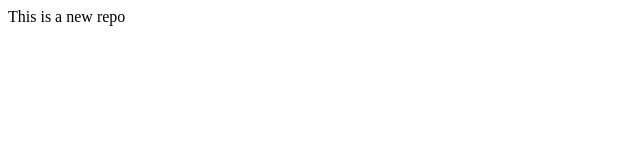
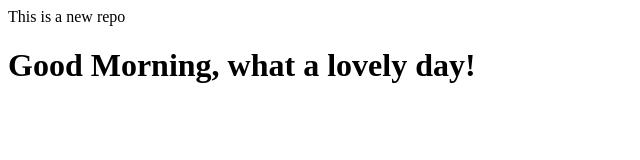
Before and after one commit to kushalkrd92/localrepo, a plain HTML site: page index.html in a window 1280 px wide. Shown: the whole page, without its empty margins (0-640 px from the left). Drawn offline with Linux system fonts and the light colour scheme.

Commit message:
Added a new text line

```diff
--- a/index.html
+++ b/index.html
@@ -1 +1,4 @@
 <p>This is a new repo</p>
+<h1>
+    Good Morning, what a lovely day!
+</h1>
```
